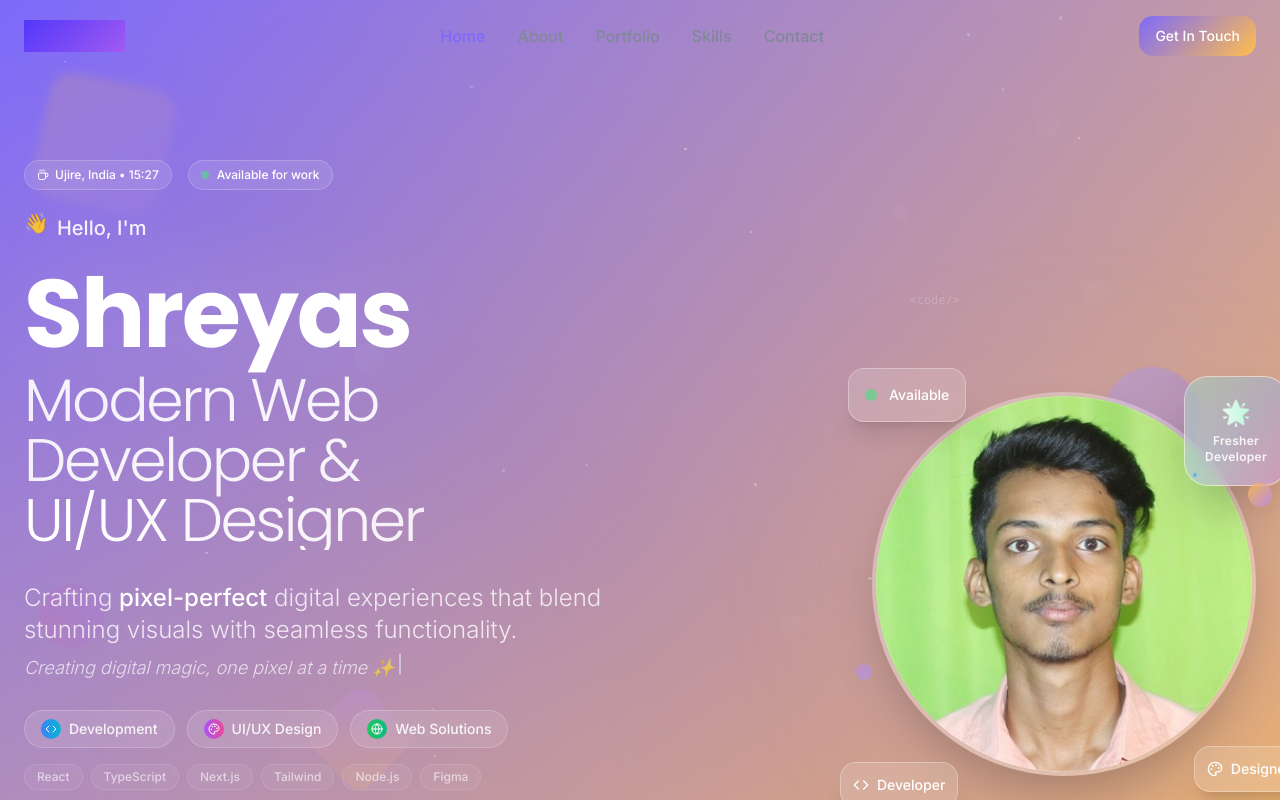
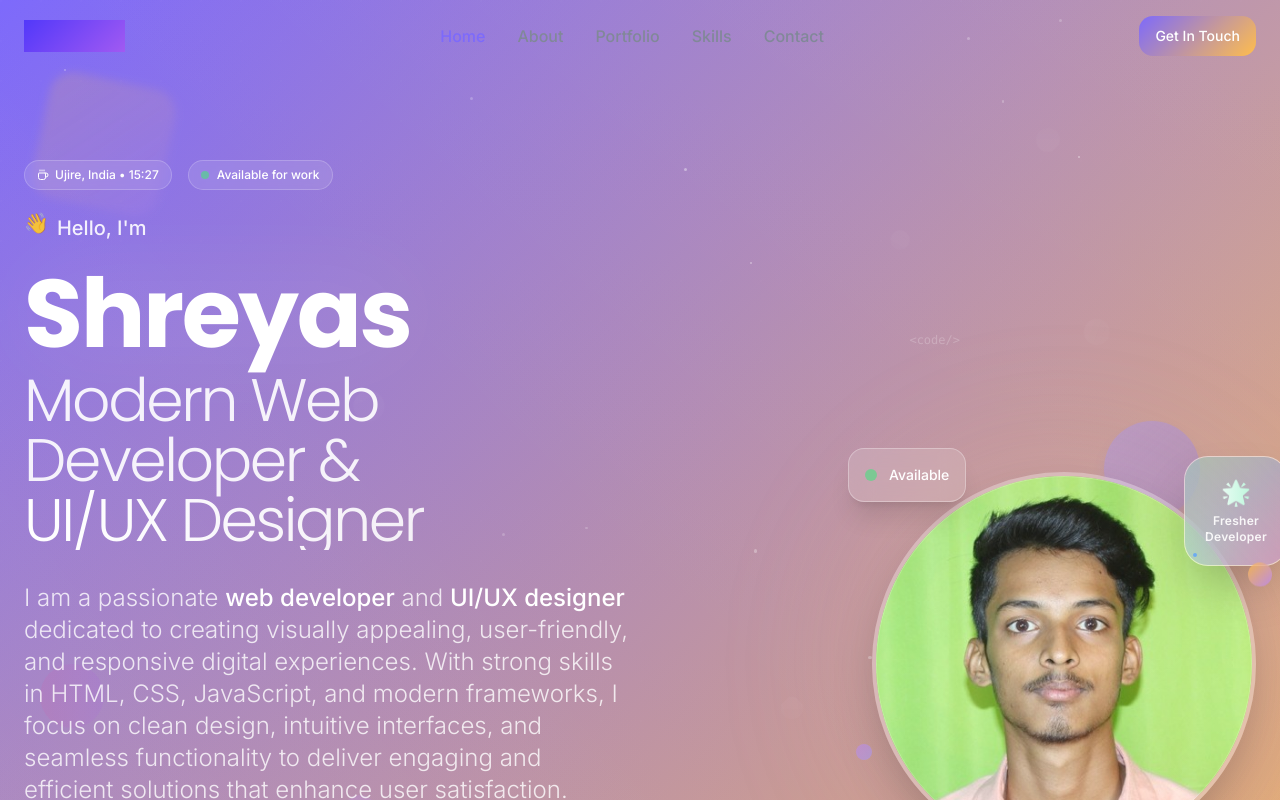
Before and after one commit to shreyas123-g/developer-portfolio18, a React (Vite) app: page / in a window 1280 px wide. Shown: the top 800 px of the page. Built offline with nearby package versions, Linux system fonts and the light colour scheme; the HTML template or start-up script is replaced by a standard one.

Commit message:
Update hero section text

```diff
--- a/src/components/HeroSection.tsx
+++ b/src/components/HeroSection.tsx
@@ -268,8 +268,7 @@ const HeroSection = () => {
             {/* Typewriter Effect Description */}
             <div className={`mb-10 transition-all duration-1000 delay-400 ${isVisible ? 'opacity-100 translate-y-0' : 'opacity-0 translate-y-10'}`}>
               <p className="text-xl md:text-2xl text-white/80 mb-2 max-w-2xl leading-relaxed font-light">
-                Crafting <span className="text-white font-medium">pixel-perfect</span> digital experiences
-                that blend stunning visuals with seamless functionality.
+                I am a passionate <span className="text-white font-medium">web developer</span> and <span className="text-white font-medium">UI/UX designer</span> dedicated to creating visually appealing, user-friendly, and responsive digital experiences. With strong skills in HTML, CSS, JavaScript, and modern frameworks, I focus on clean design, intuitive interfaces, and seamless functionality to deliver engaging and efficient solutions that enhance user satisfaction.
               </p>
 
               {/* Typewriter Effect */}
```
